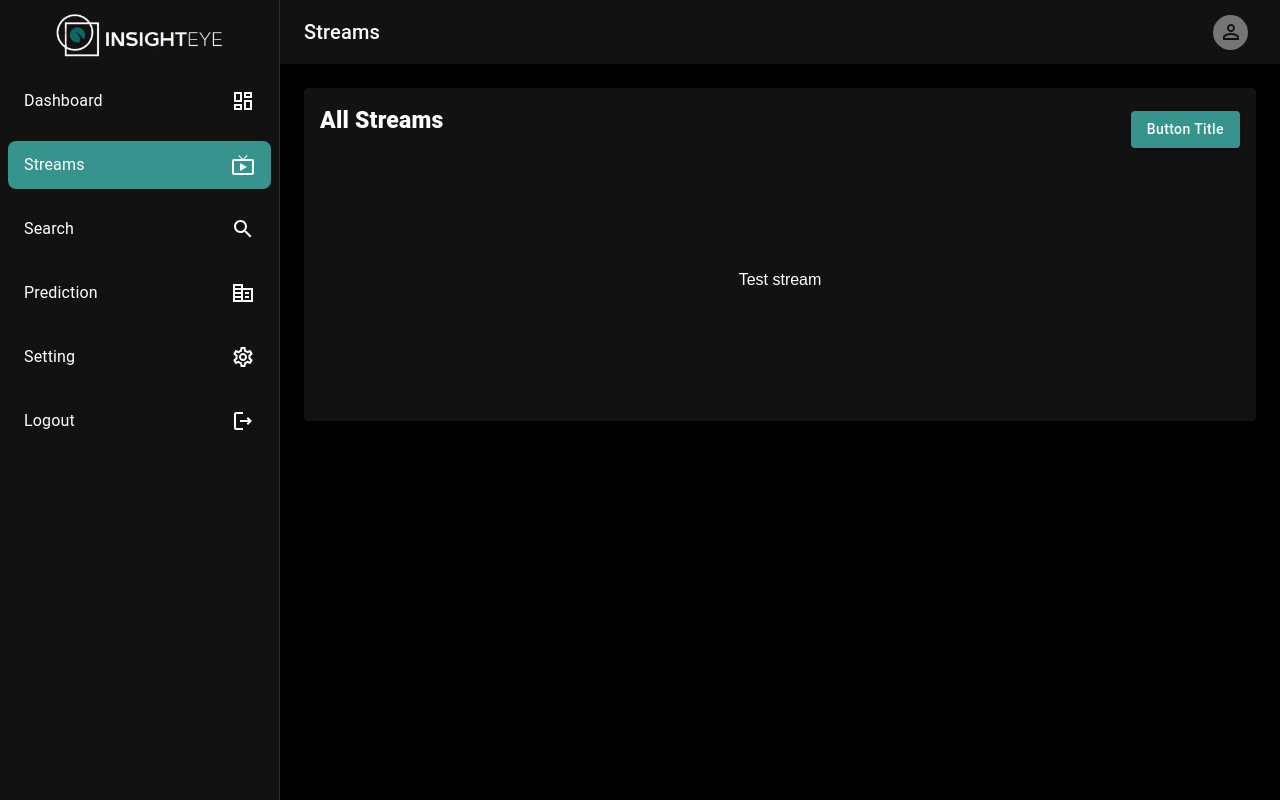
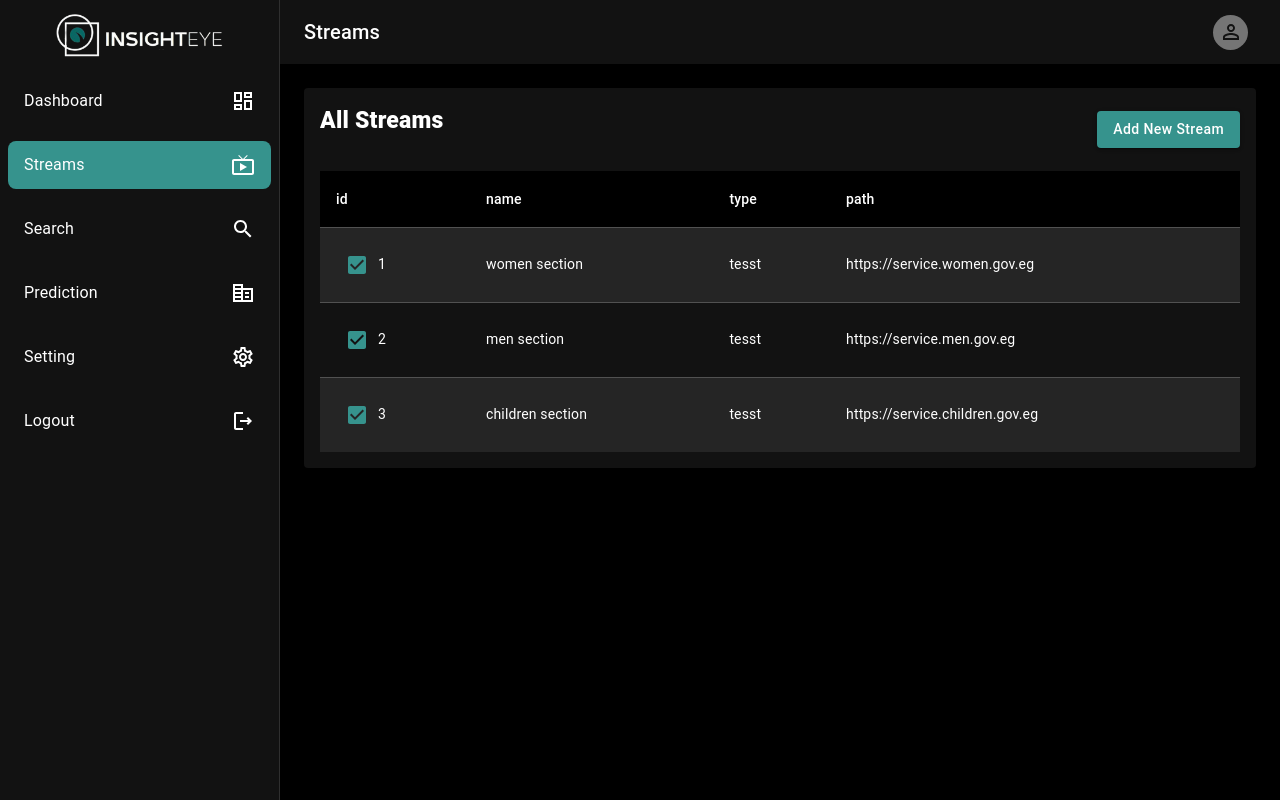
Before and after one commit to randa-11295/Insight-eye, a React (Create React App) app: page / in a window 1280 px wide. Both pictures are taken after a click on the item "Streams". Built offline with nearby package versions, Linux system fonts and the light colour scheme.

Commit message:
add stream table

```diff
--- /dev/null
+++ b/src/Components/Stream/StreamTable.js
@@ -0,0 +1,66 @@
+import { styled } from '@mui/material/styles';
+import Table from '@mui/material/Table';
+import TableBody from '@mui/material/TableBody';
+import TableCell, { tableCellClasses } from '@mui/material/TableCell';
+import TableContainer from '@mui/material/TableContainer';
+import TableHead from '@mui/material/TableHead';
+import TableRow from '@mui/material/TableRow';
+import Checkbox from '@mui/material/Checkbox';
+
+const StyledTableCell = styled(TableCell)(({ theme }) => ({
+  [`&.${tableCellClasses.head}`]: {
+    backgroundColor: theme.palette.common.black,
+    color: theme.palette.common.white,
+  },
+
+}));
+
+const StyledTableRow = styled(TableRow)(({ theme }) => ({
+  '&:nth-of-type(odd)': {
+    backgroundColor: theme.palette.action.hover,
+  },
+  // hide last border
+  '&:last-child td, &:last-child th': {
+    border: 0,
+  },
+}));
+
+
+
+const rows = [
+  { name: 'women section', id: 1, type: "tesst", path: "https://service.women.gov.eg" },
+  { name: 'men section', id: 2, type: "tesst", path: "https://service.men.gov.eg"},
+  { name: 'children section', id: 3, type: "tesst", path: "https://service.children.gov.eg" },
+
+];
+
+export default function CustomizedTables() {
+  return (
+    <TableContainer >
+      <Table sx={{ minWidth: 700 }} aria-label="customized table">
+        <TableHead>
+          <TableRow>
+            <StyledTableCell >id</StyledTableCell>
+            <StyledTableCell >name</StyledTableCell>
+            <StyledTableCell >type</StyledTableCell>
+            <StyledTableCell >path</StyledTableCell>
+          </TableRow>
+        </TableHead>
+        <TableBody>
+          {rows.map((row) => (
+            <StyledTableRow key={row.name}>
+              <StyledTableCell component="th" scope="row" >
+              <Checkbox  defaultChecked />
+                {row.id}</StyledTableCell>
+              <StyledTableCell  >
+                {row.name}
+              </StyledTableCell>
+              <StyledTableCell >{row.type}</StyledTableCell>
+              <StyledTableCell >{row.path}</StyledTableCell>
+            </StyledTableRow>
+          ))}
+        </TableBody>
+      </Table>
+    </TableContainer>
+  );
+}
--- a/src/Pages/Stream/Streams.js
+++ b/src/Pages/Stream/Streams.js
@@ -3,22 +3,20 @@ import Holder from "../../Components/HOC/Holder";
 import { Box } from "@mui/system";
 import CustomBtn from "../../Components/Reusable/CustomBtn";
 import { useNavigate } from "react-router-dom";
+import StreamTable from "../../Components/Stream/StreamTable"
 
-const Streams= () => {
+const Streams = () => {
     const navigate = useNavigate();
 
     return (
         <Holder
             title="All Streams"
             action={
-                <CustomBtn
-                    text="Add New Stream"
-                    handle={() => navigate("/streams/add-stream")}
-                />
-            }
-        >
-            <Box sx={{ height: '250px', display: 'flex', alignItems: 'center', justifyContent: 'center' }}>
-                Test stream
+                <CustomBtn handle={() => navigate("/streams/add-stream")}
+                > Add New Stream</CustomBtn>
+            } >
+            <Box mt={2}>
+                <StreamTable />
             </Box>
         </Holder>
     );
```
